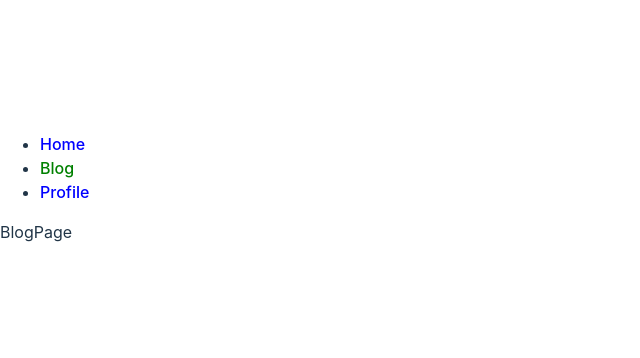
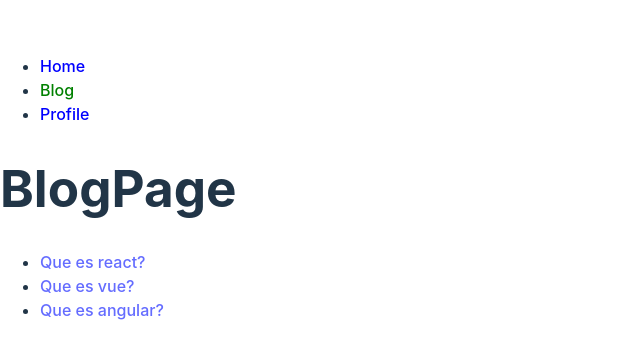
Before and after one commit to lfer9980/curso_react_router_dom, a React (Vite) app: page /#/blog in a window 1280 px wide. Shown: the part 212-570 px from the top of the page, without its empty margins (0-640 px from the left). Built offline with nearby package versions, Linux system fonts and the light colour scheme.

Commit message:
:art: useParams: rutas dinamicas

```diff
--- a/src/App.jsx
+++ b/src/App.jsx
@@ -3,6 +3,7 @@ import { Menu } from './Menu'
 import { HomePage } from './HomePage'
 import { BlogPage } from './BlogPage'
 import { ProfilePage } from './ProfilePage'
+import { BlogPost } from './BlogPost'
 
 function App() {
   return (
@@ -13,6 +14,7 @@ function App() {
         <Routes>
           <Route path='/' element={<HomePage />}/>
           <Route path='/blog' element={<BlogPage />}/>
+          <Route path='/blog/:slug' element={<BlogPost />}/>
           <Route path='/profile' element={<ProfilePage />}/>
           <Route path='*' element={<p>Not Found</p>}/> {/* siempre de ultimas */}
         </Routes>
--- a/src/BlogPage.jsx
+++ b/src/BlogPage.jsx
@@ -1,9 +1,29 @@
-import React from "react";
+import React from 'react';
+import { Link } from 'react-router-dom';
+import { blogdata } from './blogdata';
 
 function BlogPage() {
 	return (
-		<p>BlogPage</p>
+		<>
+			<h1>BlogPage</h1>
+			<ul>
+				{blogdata.map(post =>
+					<BlogLink post={post}/>
+					)}
+			</ul>
+		</>
 	);
 }
 
+
+function BlogLink({ post }) {
+	return(
+		<li>
+			<Link to={`/blog/${post.slug}`}>{post.title}</Link>
+		</li>
+	);
+}
+
+
+
 export {BlogPage} ;
--- /dev/null
+++ b/src/BlogPost.jsx
@@ -0,0 +1,20 @@
+import React from "react";
+import { useParams } from "react-router-dom";
+import { blogdata } from './blogdata';
+
+function BlogPost() {
+	/* con este hook de rrd, traemos los parametros contenidos en la URI */
+	const { slug } = useParams();
+
+	const blogpost = blogdata.find(post => post.slug === slug);
+
+	return(
+		<>
+			<h2>{blogpost.title}</h2>
+			<span>{blogpost.author}</span>
+			<p>{blogpost.content}</p>
+		</>
+	);
+}
+
+export {BlogPost} ;
--- /dev/null
+++ b/src/blogdata.js
@@ -0,0 +1,22 @@
+const blogdata = [];
+
+blogdata.push({
+	title: 'Que es react?',
+	slug: 'que-es-react',
+	content: 'React es el mejor framework de JS.',
+	author: 'lfer9980'
+})
+blogdata.push({
+	title: 'Que es vue?',
+	slug: 'que-es-vue',
+	content: 'vue es el mejor framework de JS.',
+	author: 'lfer9980'
+})
+blogdata.push({
+	title: 'Que es angular?',
+	slug: 'que-es-angular',
+	content: 'angular es el mejor framework de JS.',
+	author: 'lfer9980'
+})
+
+export { blogdata }
```
